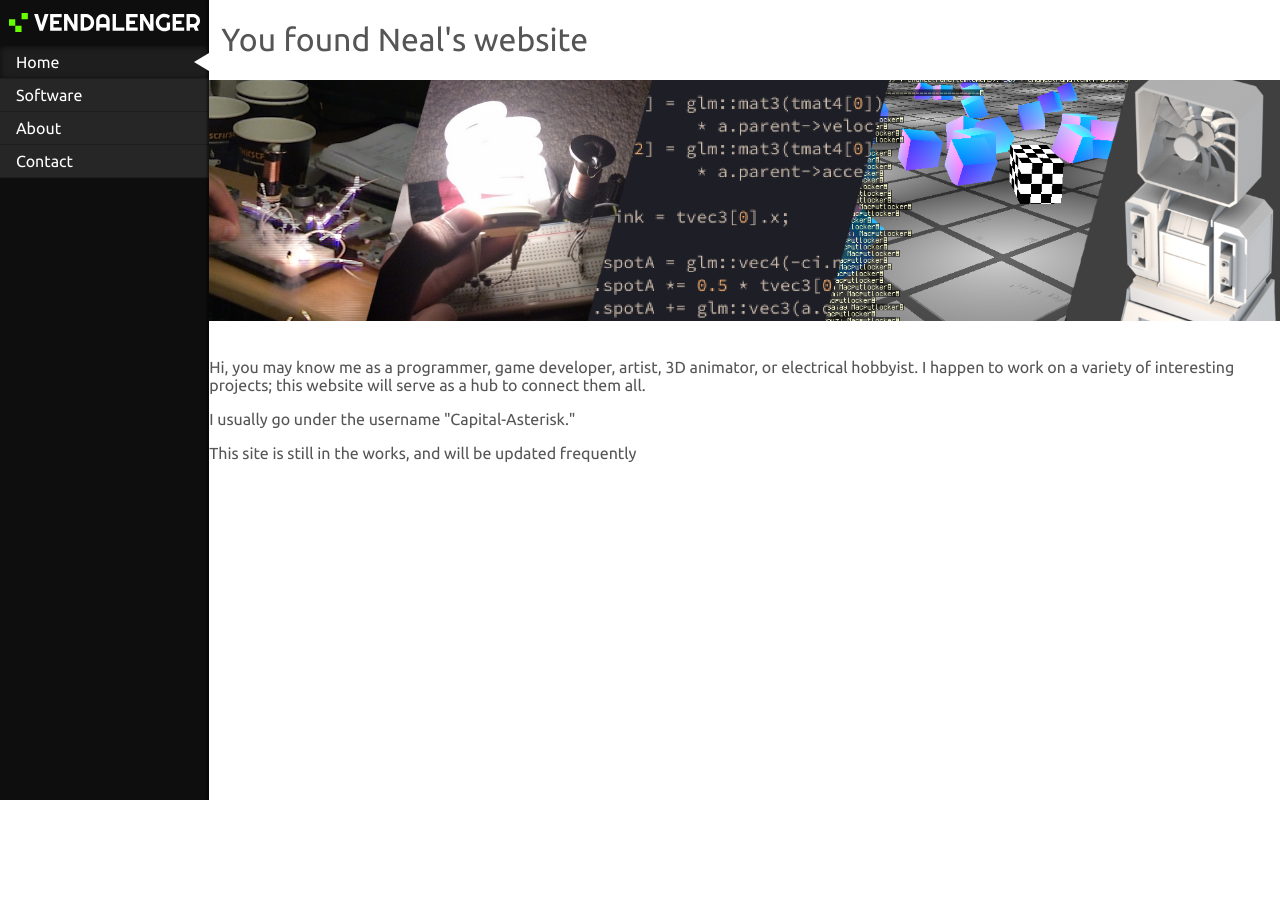
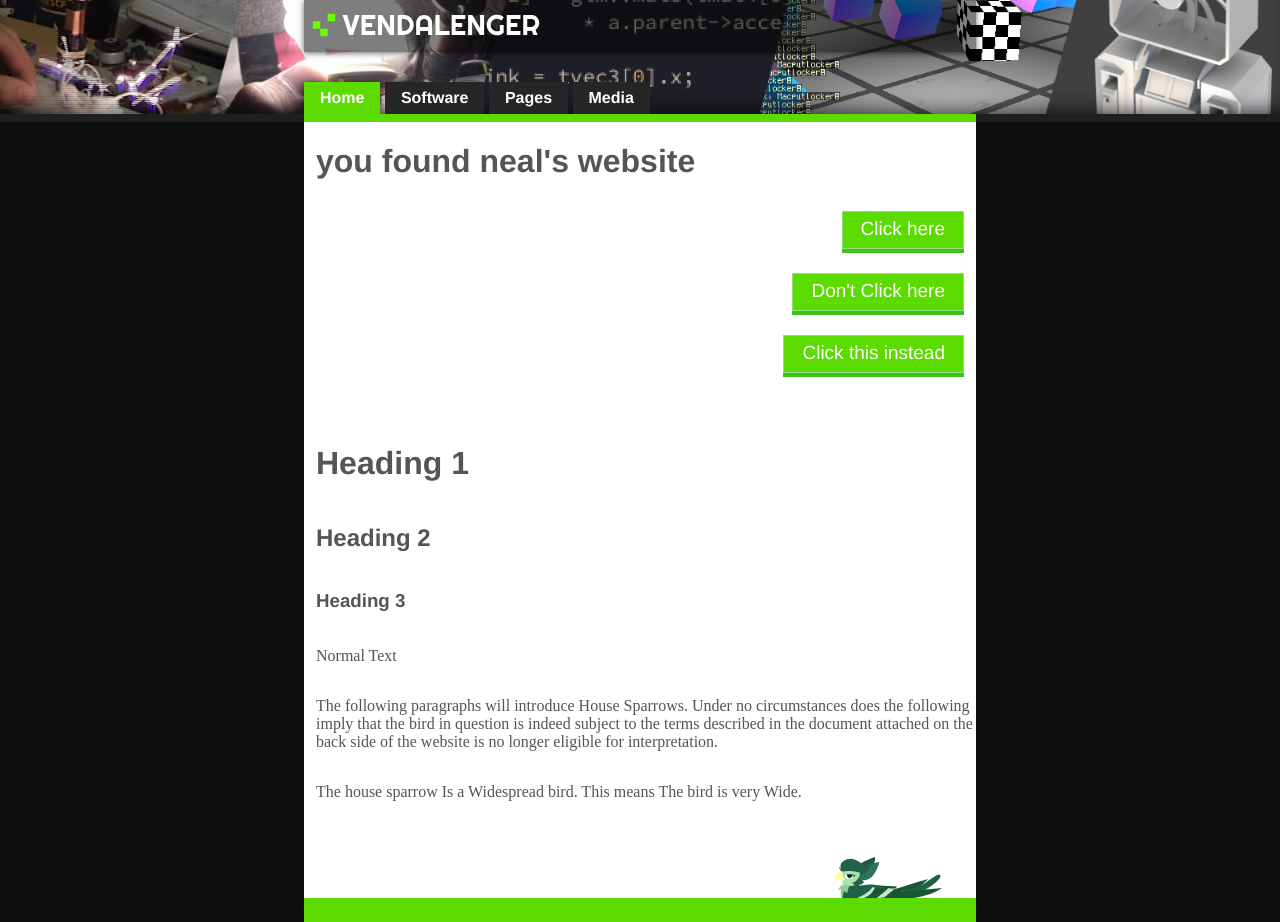
Before and after one commit to Capital-Asterisk/website, a plain HTML site: page index.html in a window 1280 px wide. Before the commit the page ends 800 px from the top, so only its background shows below. Drawn offline with Linux system fonts and the light colour scheme.

Commit message:
Redesigned everything

```diff
--- a/home.html
+++ b/home.html
@@ -1,14 +1,22 @@
 
-<h1>You found Neal's website</h1>
+<h1>you found neal's website</h1>
 
-<img src="img/HomeHeader.png">
+
+<a class="button" href="about:blank" style="align-self: flex-end;">Click here</a>
+
+<a class="button" href="#secret" style="align-self: flex-end;">Don't Click here</a>
+
+<a class="button" href="https://www.youtube.com/watch?v=O1isjb4z8-c" style="align-self: flex-end;">Click this instead</a>
 
 <br>
 <br>
 
+<h1>Heading 1</h1>
+<h2>Heading 2</h2>
+<h3>Heading 3</h3>
 
-<p>Hi, you may know me as a programmer, game developer, artist, 3D animator, or electrical hobbyist. I happen to work on a variety of interesting projects; this website will serve as a hub to connect them all.</p>
+<p>Normal Text</p>
 
-<p>I usually go under the username "Capital-Asterisk."</p>
+<p>The following paragraphs will introduce House Sparrows. Under no circumstances does the following imply that the bird in question is indeed subject to the terms described in the document attached on the back side of the website is no longer eligible for interpretation. </p>
 
-<p>This site is still in the works, and will be updated frequently</p>
+<p> The house sparrow Is a Widespread bird. This means The bird is very Wide. </p>
--- a/index.html
+++ b/index.html
@@ -5,15 +5,11 @@
     <meta charset="utf-8">
     <meta name="viewport" content="width=device-width, initial-scale=1">
 
-    <link href='https://fonts.googleapis.com/css?family=Ubuntu' rel='stylesheet' type='text/css'>
 
-    <!link rel="stylesheet" href="https://fonts.googleapis.com/css?family=Roboto:300,300italic,700,700italic">
-    <!link rel="stylesheet" href="https://cdnjs.cloudflare.com/ajax/libs/normalize/5.0.0/normalize.css">
-    <!link rel="stylesheet" href="https://cdnjs.cloudflare.com/ajax/libs/milligram/1.3.0/milligram.css">
 
     <style>
       body, html {
-        font-family: Ubuntu, Cantarell, Arial;
+        font-family: Helvetica;
         margin: 0;
         color: #555555;
         /*height: 100%;*/
@@ -50,9 +46,14 @@
       }
 
 
-      h1,h2 {
-        font-weight: normal;
+
+      h1,h2,h3, p {
+
         padding-left: 12px;
+      }
+
+      p {
+        font-family: Serif;
       }
 
       ul {
@@ -62,13 +63,12 @@
       }
 
       li {
+        display: inline-block;
         margin: 0px;
         cursor: pointer;
-        border-bottom: 1px solid #1e1e1e;
         border-left: 0px;
         border-right: 0px;
         border-top: 0px;
-        box-shadow: inset 0px 0px 6px 0px rgba(0,0,0,0.0);
         background-color: #262626;
         transition: box-shadow 0.9s, background-color 0.9s;
       }
@@ -79,6 +79,7 @@
         padding: 7px 16px;
         margin: 0px;
         text-decoration: none;
+        font-weight: bold;
       }
 
       li a:hover:not(.selected) {
@@ -110,8 +111,9 @@
       }
 
       .selected {
-        background-color: #1e1e1e;
-        box-shadow: inset 0px 1px 6px 0px rgba(0,0,0,0.6);
+        z-index: 1;
+        background-color: #5bdb00;
+        box-shadow: 0px 1px 6px 0px rgba(0,0,0,0.6);
         transition: box-shadow 0.1s, background-color 0.1s;
         cursor: default;
       }
@@ -127,28 +129,45 @@
         margin: 12px;
       }
 
-      #bigdiv {
-        display: flex;
-        flex-wrap: wrap;
-        min-height: 100vh;
+
+    .readablewidth {
+         max-width: 42em;
 
       }
 
-      #leftnav {
-        background-color:#0e0e0e;
-        flex: 1 0 200px;
-        min-width: 192px;
-        margin:0px;
+
+
+      #headerdiv {
+
+        justify-content: center;
+        background-image: url("img/HomeHeader.png");
+        background-position: center;
+        background-repeat: no-repeat;
+        background-size: cover;
+
+        box-shadow: inset 0px -17px 22px -15px rgba(0,0,0,0.82);
+      }
+
+
+      #bigdiv {
+        background-color: #0e0e0e;
+        display: grid
+        grid-auto-flow: column
+      }
+
+      #tabs {
+
       }
 
       #mainContent {
-        z-index: 1;
-        flex: 1 75%;
-        flex-grow: 12;
-        min-height: 100vh;
+        flex-direction: column;
+        flex-grow: 1;
+        position:relative;
+        display:flex;
+        z-index: 2;
         padding: 0px;
-        box-shadow: -2px 0px 2px 0px rgba(0,0,0,0.5);
-
+        background-color: #FFF;
+        width: 100vw;
       }
 
 
@@ -178,13 +197,13 @@
           niceName: "Software"
         },
         {
-          id: "about",
-          niceName: "About"
+          id: "pages",
+          niceName: "Pages"
         },
         {
-          id: "contact",
-          niceName: "Contact"
-        },
+          id: "media",
+          niceName: "Media"
+        }
       ]
 
       var content = null;
@@ -243,13 +262,9 @@
 
         // Add the white arrow thing
         var button = listt.children[listt.children.length - 1];
-        listt.insertBefore(arrow, listt.children[0]);
+        //listt.insertBefore(arrow, listt.children[0]);
 
-        // Remove all the selected buttons
-        //var selected = document.getElementsByClassName("selected")
-        //for (var i = 0; i < selected; i ++) {
-        //  selected[i].
-        //}
+
         // There should only be one selected button so it's okay
         var frog = document.getElementsByClassName("selected");
         if (frog.length > 0) {
@@ -305,33 +320,46 @@
 
   <body>
 
-    <div id="bigdiv">
-
-      <div id="leftnav">
-      <object data="img/vendalenger_nav.svg" type="image/svg+xml" style="z-index:20; margin:2px; margin-top: 9px; margin-bottom: 7px;">
-      </object>
-        <ul id="navButts">
-          <li><a href="#home">Home</a></li>
-          <!--li><a onclick="navPush(1)">Active Projects</a></li-->
-          <li><a href="#software">Software</a></li>
-          <li><a href="#about">About</a></li>
-          <li><a href="#contact">Contact</a></li>
-
-
-        </ul>
-      </div>
-      <div id="mainContent">
 
 
 
-      </div>
+    <div id="bigdiv">
+    <div id="headerdiv">
+        <div class="readablewidth" style="margin:auto;">
+        <div style="background-color: #00000080; box-shadow: 0px 1px 6px 0px rgba(0,0,0,0.6);">
+            <object data="img/vendalenger_nav.svg" type="image/svg+xml" style="z-index:20; margin:2px; margin-top: 9px; margin-bottom: 7px; height: 32px;"> </object>
+        </div>
+        <div style="height: 30px; "></div>
+        <div id="tabs">
+            <ul id="navButts">
+            <li><a href="#home">Home</a></li>
+            <li><a href="#software">Software</a></li>
+            <li><a href="#pages">Pages</a></li>
+            <li><a href="#media">Media</a></li>
+            </ul>
+        </div>
+        </div>
+    </div>
+    <div style="background-color: #1F1F1F; height: 8px; z-index: 2; margin: 0px; position:relative; margin:auto;">
+        <div class="readablewidth" style="background-color: #5bdb00; height: 8px; z-index: 2; position:relative; margin:auto;">  </div>
+    </div>
+    <div id="contentdiv" style="min-height: 100vh; display:flex; flex-direction: column; justify-content:center; align-items:center;">
+        <div id="mainContent" class="readablewidth"></div>
+
+        <div class="readablewidth" style="background-color: #5bdb00; height: 24px; z-index: 2; position:relative; width: 100vw;">
+             <object id="kaen" data="img/sitekaen.svg" type="image/svg+xml" style="z-index:20; margin-bottom: 0px; position:absolute; bottom:24px; right:30px"> </object>
+        </div>
+    </div>
+    </div>
 
 
-    </div>
 
-    <svg id="arrowThing" width="18" height="18" style="display:hidden;position:relative;top:7px;float:right;z-index:20;">
-      <polygon points="18,0 18,18 3,9" style="fill:white;fill-rule:evenodd;stroke-width:0" />
-    </svg>
+
+    <!--svg id="arrowThing" width="18" height="18" style="display:hidden;position:relative;top:1px;float:right;z-index:20;">
+      <polygon points="0,18 18,18 9,3" style="fill:white;fill-rule:evenodd;stroke-width:0" />
+    </svg-->
+
+
 
     <script>
       content = document.getElementById("mainContent");
```
Also changed, not shown: about.html (deleted, +0 -8 lines), contact.html (deleted, +0 -8 lines), img/sitekaen.svg (added).
